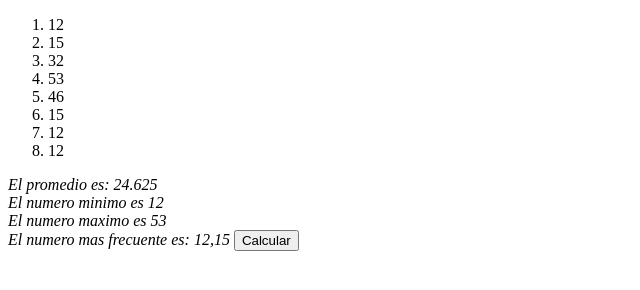
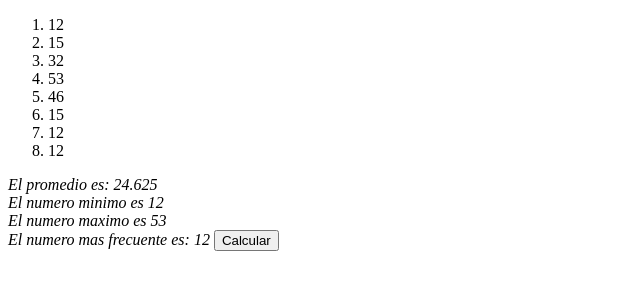
Before and after one commit to Ofiuco-13/Clase5, a plain HTML site: page tarea4.html in a window 1280 px wide. Both pictures are taken after a click on the button "Calcular". Shown: the full height of the page, 0-640 px from the left. Drawn offline with Linux system fonts and the light colour scheme.

Commit message:
Tarea 4 Clase 5

```diff
--- a/tarea4.js
+++ b/tarea4.js
@@ -7,12 +7,7 @@
 // 3. obtener el número más grande y mostrarlo en un <em> pre-creado con el texto "El número más grande es..."
 // 4. obtener el número que más se repite y mostrarlo en un <em> pre-creado con el texto "El número más frecuente es..."
 
-function calcularMinimoYMaximo(numeros) {
-    let nuevoArray = [];
-    for (let i = 0; i < numeros.length; i++) {
-        nuevoArray.push(Number(numeros[i].innerText));
-    }
-
+function calcularMinimoYMaximo(nuevoArray) {
     const minimo = Math.min.apply(null, nuevoArray);
     const maximo = Math.max.apply(null, nuevoArray);
 
@@ -20,23 +15,23 @@ function calcularMinimoYMaximo(numeros) {
     document.querySelector('#maximo').textContent = `El numero maximo es ${maximo}`;
 }
 
-function encontrarNumeroRepetido(numeros) {
-    let nuevoArray = [];
-    let frecuente = [];
-
-    for (let i = 0; i < numeros.length; i++) {
-        nuevoArray.push(Number(numeros[i].innerText));
-    }
+function encontrarNumeroFrecuente(nuevoArray) {
+    let masRepetido = [0,0]
 
     for(let i = 0; i < nuevoArray.length; i++) {
-        for(let j = i + 1; j < nuevoArray.length; j++) {
-            if (nuevoArray[i] === nuevoArray[j] && !frecuente.includes(nuevoArray[i])) {
-               frecuente.push(nuevoArray[i]);
+        let frecuente = [];
+        for(let j = i + 1; j <= nuevoArray.length; j++) {
+            if (nuevoArray[i] === nuevoArray[j]) {
+                frecuente.push(nuevoArray[i]);
+                console.log(frecuente);
             }
         }
+        if (frecuente.length > masRepetido[1]) {
+            masRepetido[1] = frecuente.length;
+            masRepetido[0] = frecuente[0];
+        }
     }
-
-    document.querySelector('#frecuente').textContent = `El numero mas frecuente es: ${frecuente}`;
+    document.querySelector('#frecuente').textContent = `El numero mas frecuente es: ${masRepetido[0]}`;//toma el numero
 }
 
 const $listaNumeros = document.querySelector('#calcular');
@@ -49,11 +44,16 @@ $listaNumeros.onclick = function () {
         acumulador += Number(numeros[i].innerText);
     }
 
+    document.querySelector('#promedio').textContent = 'El promedio es: ' + acumulador / numeros.length;
 
-   document.querySelector('#promedio').textContent = 'El promedio es: ' + acumulador / numeros.length;
+    let nuevoArray = [];
 
-   calcularMinimoYMaximo(numeros);
-   encontrarNumeroRepetido(numeros);
+    for (let i = 0; i < numeros.length; i++) {
+        nuevoArray.push(Number(numeros[i].innerText));
+    }
+
+   calcularMinimoYMaximo(nuevoArray);
+   encontrarNumeroFrecuente(nuevoArray);
 
    return false;
 }
```
Also changed, not shown: tarea4.html (line endings or trailing spaces).
